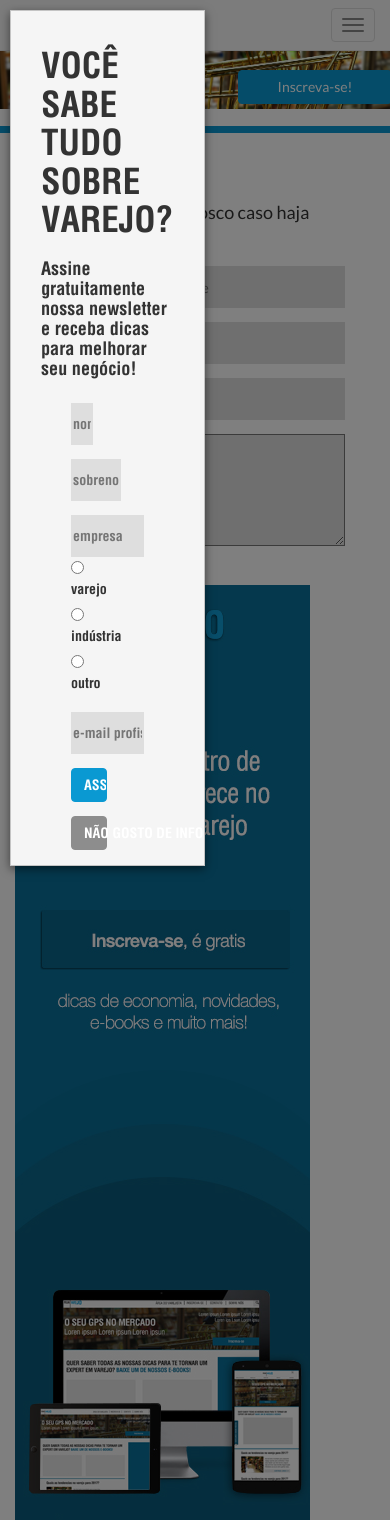
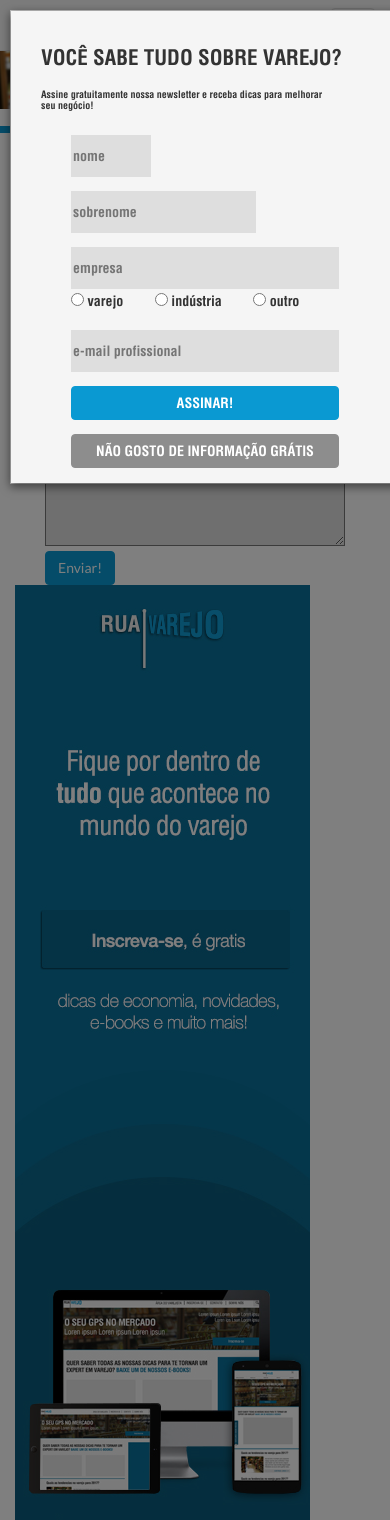
Before and after one commit to GamaEmMim/ruaVarejo, a PHP site: page /contato.php in a window 390 px wide. Shown: the top 1520 px of the page. Run offline with PHP 8.4, Linux system fonts and the light colour scheme.

Commit message:
Popup de cadastro responsivo

```diff
--- a/components/import.html
+++ b/components/import.html
@@ -18,3 +18,4 @@
 
 </script>
 <link rel="stylesheet" type="text/css" href="/css/global.css">
+<link rel="stylesheet" type="text/css" href="/css/modal.css">
--- /dev/null
+++ b/components/main_headers.php
@@ -0,0 +1 @@
+<meta name="viewport" content="width=device-width, initial-scale=1">
--- a/components/page_header.html
+++ b/components/page_header.html
@@ -45,7 +45,7 @@
                       <input type="email" name="email" id="email" placeholder="e-mail profissional">
                     </div>
                     <div>
-                      <input class="btn btn-default" type="submit" value="ASSINAR!">
+                      <input class="btn btn-default subscribeModelButton" type="submit" value="ASSINAR!">
                       <button class="btn btn-default closeModal economia" target="signUpModal">NÃO GOSTO DE INFORMAÇÃO GRÁTIS</button>
                     </div>
                     </div>
--- a/css/global.css
+++ b/css/global.css
@@ -36,10 +36,6 @@ h1{
 	font-family: LatoRegular;
 }
 
-#signUpModal *{
-	font-family: HelveticaBold;
-}
-
 input[type="button"], input[type="submit"]{
 	color: #FFF;
     background-color: #0A99D2;
@@ -57,81 +53,6 @@ input[type="text"], input[type="email"]{
 	width: 50%;
 	margin-left: 20%;
 	background-color: #6EC178;
-}
-
-.leadSignUp input[type="submit"]{
-    width: 49%;
-	margin-top: 1em;
-	color: #FFF;
-    background-color: #0A99D2;
-    border-color: #0A99D2;
-}
-
-.economia{
-	width: 49%;
-	margin-top: 1em;
-	color: #FFFFFF;
-    background-color: #8d8d8d;
-    border-color: #8d8d8d;
-}
-
-.leadSignUp input[name="name"], input[name="lastName"]{
-	width: 49%;
-}
-
-.leadSignUp input[name="email"], input[name="company"]{
-	width: 100%;
-}
-
-#signUpModal .modal-dialog{
-	background-color: #F5F5F5;
-	border-radius: 0;
-	width:50%;
-}
-
-#signUpModal .modal-content{
-	background-color: #F5F5F5;
-	border-radius: 0;
-	overflow-y: auto;
-}
-
-.minHeight30em{
-	min-height: 30em;
-}
-
-#signUpModal h1{
-	font-size: 2.5em;
-}
-
-#signUpModal h2{
-	font-size: 1.3em;
-}
-
-#signUpModal .modalForm{
-	width: 100%;
-	height: 100%;
-}
-
-#signUpModal .logoPopup{
-	position:absolute;
-	width: 15em;
-	margin-top: 18%;
-	margin-left: 60%;
-}
-
-.radioButtonOptions{
-	width: 100%;
-}
-
-.radioButtonOptions label{
-	margin-right: 6em;
-}
-
-.contactForm textarea{
-	width: 100%;
-	margin-top: 1em;
-	background-color: #DEDEDE;
-	height: 8em;
 }
 
 .menuBar{
@@ -162,7 +83,6 @@ input[type="text"], input[type="email"]{
 	width: 50%;
 	height: 20em;
 }
-
 
 .media{
 	width: 70%;
--- /dev/null
+++ b/css/modal.css
@@ -0,0 +1,238 @@
+#signUpModal *{
+	font-family: HelveticaBold;
+}
+
+#signUpModal .modal-dialog{
+	background-color: #F5F5F5;
+	border-radius: 0;
+	width:50%;
+}
+
+.economia{
+	width: 49%;
+	margin-top: 1em;
+	color: #FFFFFF;
+    background-color: #8d8d8d;
+    border-color: #8d8d8d;
+}
+
+#signUpModal .modal-content{
+	background-color: #F5F5F5;
+	border-radius: 0;
+	overflow-y: auto;
+}
+
+.minHeight30em{
+	min-height: 30em;
+}
+
+#signUpModal h1{
+	font-size: 2.5em;
+}
+
+#signUpModal h2{
+	font-size: 1.3em;
+}
+
+#signUpModal .modalForm{
+	width: 100%;
+	height: 100%;
+}
+
+#signUpModal .logoPopup{
+	position:absolute;
+	width: 15em;
+	margin-top: 18%;
+	margin-left: 60%;
+}
+
+.radioButtonOptions{
+	width: 100%;
+}
+
+.radioButtonOptions label{
+	margin-right: 6em;
+}
+
+.contactForm textarea{
+	width: 100%;
+	margin-top: 1em;
+	background-color: #DEDEDE;
+	height: 8em;
+}
+
+.leadSignUp input[type="submit"]{
+    width: 49%;
+	margin-top: 1em;
+	color: #FFF;
+    background-color: #0A99D2;
+    border-color: #0A99D2;
+}
+
+.leadSignUp input[name="name"], input[name="lastName"]{
+	width: 49%;
+}
+
+.leadSignUp input[name="email"], input[name="company"]{
+	width: 100%;
+}
+
+@media (max-width: 1095px){
+	#signUpModal h1{
+		font-size: 2em;
+	}
+
+	#signUpModal h2{
+		font-size: 15px;
+	}
+
+	.leadSignUp input[type="submit"]{
+	    width: 40%;
+		margin-top: 1em;
+		color: #FFF;
+	    background-color: #0A99D2;
+	    border-color: #0A99D2;
+	}
+
+	.leadSignUp input[name="name"], input[name="lastName"]{
+		width: 49%;
+	}
+
+	.leadSignUp input[name="email"], input[name="company"]{
+		width: 100%;
+	}
+
+	.radioButtonOptions label{
+		margin-right: 3em;
+	}
+
+	.economia{
+		width: 58%;
+		margin-top: 1em;
+		color: #FFFFFF;
+	    background-color: #8d8d8d;
+	    border-color: #8d8d8d;
+	}
+}
+
+@media (max-width: 915px){
+	.leadSignUp input[type="submit"]{
+	    width: 100%;
+		margin-top: 1em;
+		color: #FFF;
+	    background-color: #0A99D2;
+	    border-color: #0A99D2;
+	}
+
+	#signUpModal h1{
+		font-size: 1.5em;
+	}
+
+	#signUpModal h2{
+		font-size: 13px;
+	}
+
+	.leadSignUp input[name="name"], input[name="lastName"]{
+		width: 49%;
+	}
+
+	.leadSignUp input[name="email"], input[name="company"]{
+		width: 100%;
+	}
+
+	.radioButtonOptions label{
+		margin-right: 3em;
+	}
+
+	.economia{
+		width: 100%;
+		margin-top: 1em;
+		color: #FFFFFF;
+	    background-color: #8d8d8d;
+	    border-color: #8d8d8d;
+	}
+}
+
+@media(max-width: 785px){
+	#signUpModal h2{
+		font-size: 11px;
+	}
+
+	.radioButtonOptions label {
+	    margin-right: 2em;
+	}
+}
+
+@media(max-width: 690px){
+	#signUpModal .modal-dialog{
+		background-color: #F5F5F5;
+		border-radius: 0;
+		width:100%;
+	}
+
+	.leadSignUp input[type="submit"]{
+	    width: 100%;
+		margin-top: 1em;
+		color: #FFF;
+	    background-color: #0A99D2;
+	    border-color: #0A99D2;
+	}
+
+	.economia{
+		width: 100%;
+		margin-top: 1em;
+		color: #FFFFFF;
+	    background-color: #8d8d8d;
+	    border-color: #8d8d8d;
+	}
+
+	#signUpModal h2 {
+	    font-size: 10px;
+	}
+
+	.leadSignUp input[name="name"]{
+		width: 100%;
+	}
+
+	.leadSignUp input[name="lastName"]{
+		width: 100%;
+	}
+
+	.leadSignUp input[name="email"], input[name="company"]{
+		width: 100%;
+	}
+}
+
+@media(max-width: 365px){
+	.radioButtonOptions label {
+	    margin-right: 1em;
+	}
+}
+
+@media(max-width: 325px){
+	.radioButtonOptions {
+	    width: 40%;
+	}
+}
+
+@media(max-width: 275px){
+	.leadSignUp input[name="name"], input[name="lastName"]{
+		width: 110%;
+	}
+
+	.leadSignUp input[name="lastName"]{
+		width: 110%;
+	}
+
+	.radioButtonOptions{
+		width: 65%;
+	}
+
+	.leadSignUp input[type="submit"]{
+		font-size: 12px;
+	}
+
+	.economia{
+		font-size: 7px;
+	}
+}
--- a/index.php
+++ b/index.php
@@ -4,7 +4,7 @@
   <head>
     <meta charset="utf-8">
     <meta http-equiv="X-UA-Compatible" content="IE=edge">
-    <meta name="viewport" content="width=device-width, initial-scale=1">
+    <?php require(__DIR__."/components/main_headers.php"); ?>
     <!-- The above 3 meta tags *must* come first in the head; any other head content must come *after* these tags -->
     <title><?=WEBSITE_TITLE?>Rua Varejo</title>
     <?php require(__DIR__."/components/import.html") ?>
```
